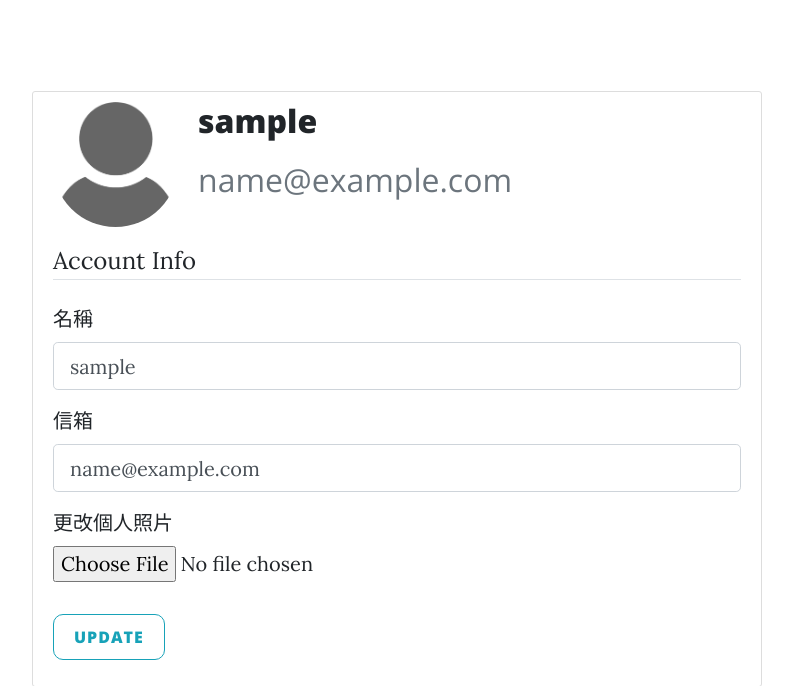
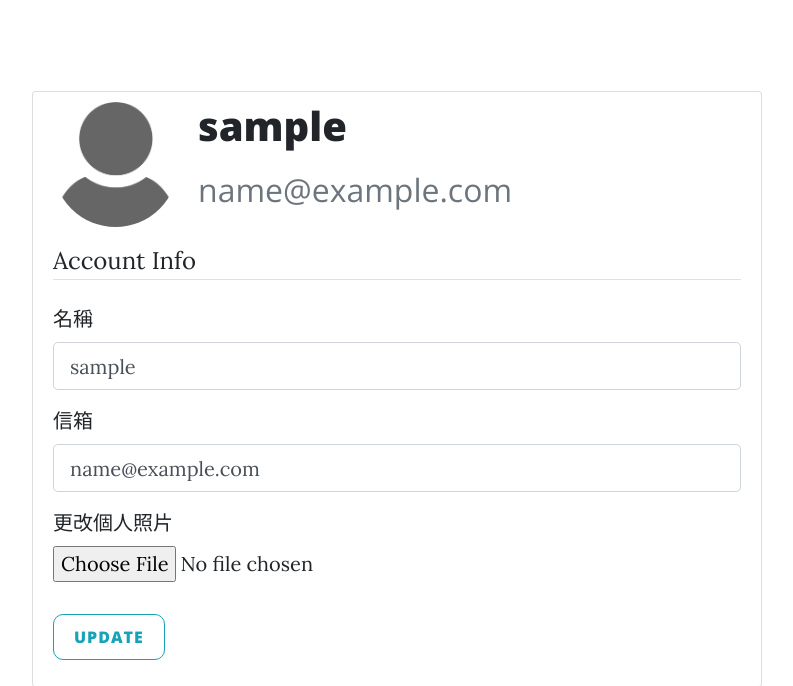
Before and after one commit to andylou0102/python_flask_blog, a Flask app: page /account in a window 1280 px wide. Shown: the part 67-753 px from the top of the page, without its empty margins (243-1036 px from the left). Run offline with Flask 2, Linux system fonts and the light colour scheme; the visitor is signed in with stand-in values (Sample User, id 1); data comes from the database, SQL or seed files in the repository; some libraries are stand-ins or nearby versions.

Commit message:
make it better

```diff
--- a/blog/__init__.py
+++ b/blog/__init__.py
@@ -6,7 +6,6 @@ from flask_bcrypt import Bcrypt
 from flask_login import LoginManager
 from flask_mail import Mail
 from blog.config import Config
-
 
 db = SQLAlchemy()
 bcrypt = Bcrypt()
--- a/blog/static/main.css
+++ b/blog/static/main.css
@@ -280,16 +280,16 @@ a.article-title:hover {
 }
 
 .account-heading {
-  font-size: 1.5rem;
+  font-size: 2rem;
 }
 
 .media-body p.text-secondary {
-  font-size: 16px;
+  font-size: 20px;
 }
 
 @media only screen and (min-width: 768px) {
   .account-heading {
-    font-size: 2rem;
+    font-size: 2.5rem;
   }
   .media-body p.text-secondary {
     font-size: 32px;
```
